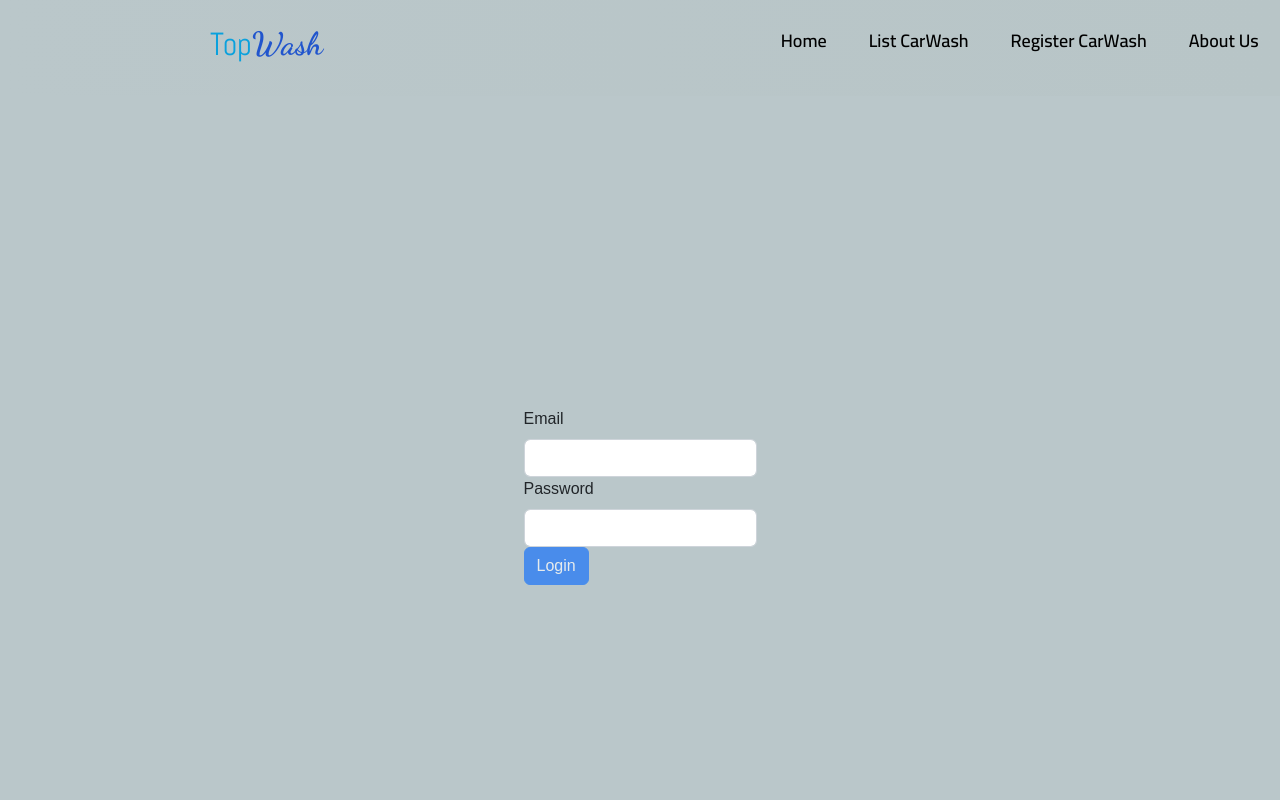
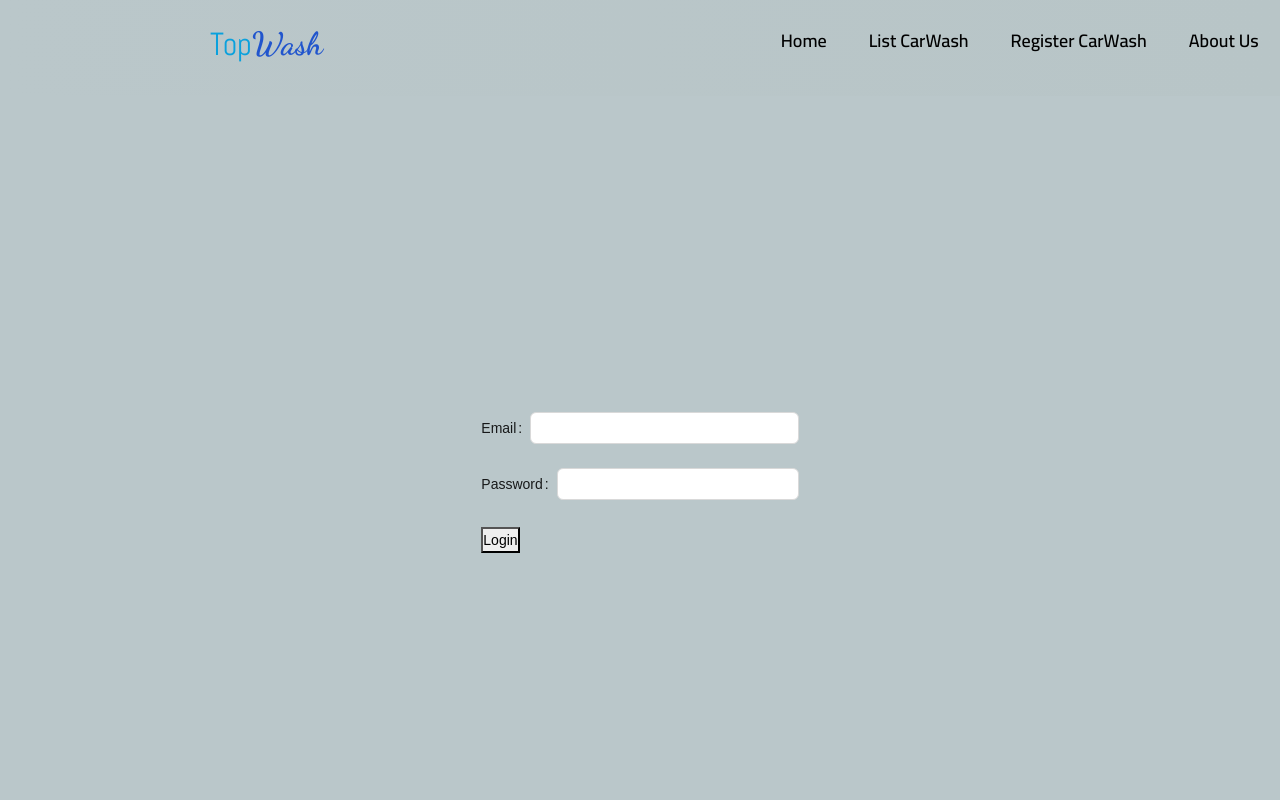
Before and after one commit to Darkhider23/atlas, a React (Create React App) app: page /login in a window 1280 px wide. Shown: the top 800 px of the page. Built offline with nearby package versions, Linux system fonts and the light colour scheme; no server answers; the HTML template or start-up script is replaced by a standard one.

Commit message:
login form

```diff
--- a/package.json
+++ b/package.json
@@ -10,6 +10,8 @@
     "@testing-library/jest-dom": "^5.16.5",
     "@testing-library/react": "^13.4.0",
     "@testing-library/user-event": "^13.5.0",
+    "antd": "^5.1.0",
+    "boostrap": "^2.0.0",
     "bootstrap": "^5.2.3",
     "react": "^18.2.0",
     "react-bootstrap": "^2.7.0",
--- a/src/components/PageComponents/Login.jsx
+++ b/src/components/PageComponents/Login.jsx
@@ -1,62 +1,12 @@
-import { React, useEffect, useState } from 'react'
-import axios from 'axios'
-import { Button } from 'react-bootstrap'
-import LoginForm from './LoginForm'
-import './Login.css'
-import { Link } from 'react-router-dom'
-import { Form, FormGroup, FormLabel, FormControl } from 'react-bootstrap'
+import React from "react";
+import LoginForm from "./LoginForm";
 
-function Login(e) {
-    const [email, setEmail] = useState('');
-    const [password, setPassword] = useState('');
-
-    useEffect(()=>{
-    axios.get('/api/users')
-    .then(res=>{
-        setUser(res.data);
-    })
-    },'');
-    const handleLoginfromSubmit = async () => {
-        console.log(email,password);
-        const myData={
-            email: email,
-            password: password
-        }
-        const result = await fetch('',{
-            method:'POST',
-            headers:{
-                'Content-Type': 'application/json'
-            },
-            body:JSON.stringify(myData)
-        })
-    }
-    return (
-        <Form onSubmit={handleLoginfromSubmit}>
-            <FormGroup>
-                <FormLabel htmlFor="email">Email</FormLabel>
-                <FormControl
-                    type="email"
-                    name="email"
-                    id="email"
-                    value={email}
-                    onChange={e => setEmail(e.target.value)}
-                    required
-                />
-            </FormGroup>
-            <FormGroup>
-                <FormLabel htmlFor="password">Password</FormLabel>
-                <FormControl
-                    type="password"
-                    name="password"
-                    id="password"
-                    value={password}
-                    onChange={e => setPassword(e.target.value)}
-                    required
-                />
-            </FormGroup>
-            <Button type="submit" disabled={!email || !password}>Login</Button>
-        </Form>
-    );
+function Login(){
+    return(
+    <div className="login-container">
+            <LoginForm></LoginForm>
+        </div>
+    )
 }
 
 export default Login;
```
Also changed, not shown: 1 other file (tests, documents, lock files or other folders).
